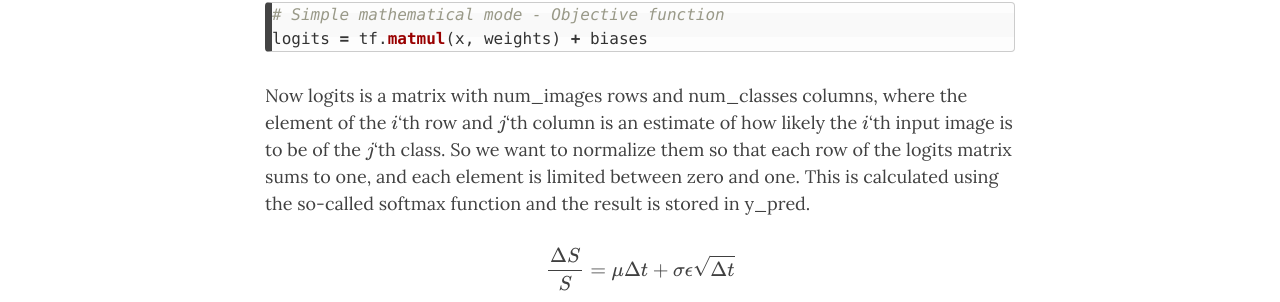
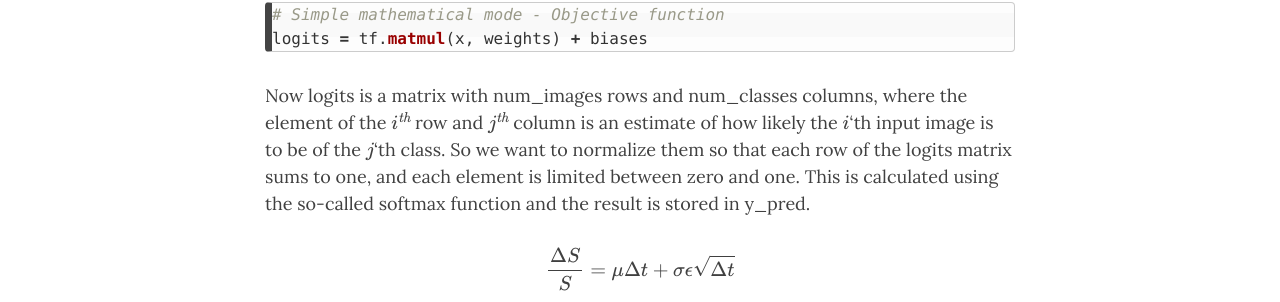
Before and after one commit to sruti-jain/sruti-jain.github.io, a Jekyll site: the page built from _posts/2017-06-10-SimpleLinearModel.md, in a window 1280 px wide and 900 px high, scrolled down 3333 px. Shown: the part 151-453 px from the top of the window. Built offline with Jekyll 4.4.1, drawn with Linux system fonts in a browser that asks for light colours; nearby versions of some CDN libraries; formulas are drawn with MathJax 3.

````diff
--- a/_posts/2017-06-10-SimpleLinearModel.md
+++ b/_posts/2017-06-10-SimpleLinearModel.md
@@ -162,7 +162,7 @@ biases = tf.Variable(tf.zeros([num_classes]))
 logits = tf.matmul(x, weights) + biases
 ```
 
-Now logits is a matrix with num_images rows and num_classes columns, where the element of the $$i$$'th row and $$j$$'th column is an estimate of how likely the $$i$$'th input image is to be of the $$j$$'th class.
+Now logits is a matrix with num_images rows and num_classes columns, where the element of the $$i^{\rm\it{th}}$$ row and $$j^{\rm\it{th}}$$ column is an estimate of how likely the $$i$$'th input image is to be of the $$j$$'th class.
 So we want to normalize them so that each row of the logits matrix sums to one, and each element is limited between zero and one. This is calculated using the so-called softmax function and the result is stored in y_pred.
 
 $$\frac{\Delta{S}}{S}= {\mu \Delta{t}}+{\sigma \epsilon \sqrt{\Delta{t}}}$$
````
